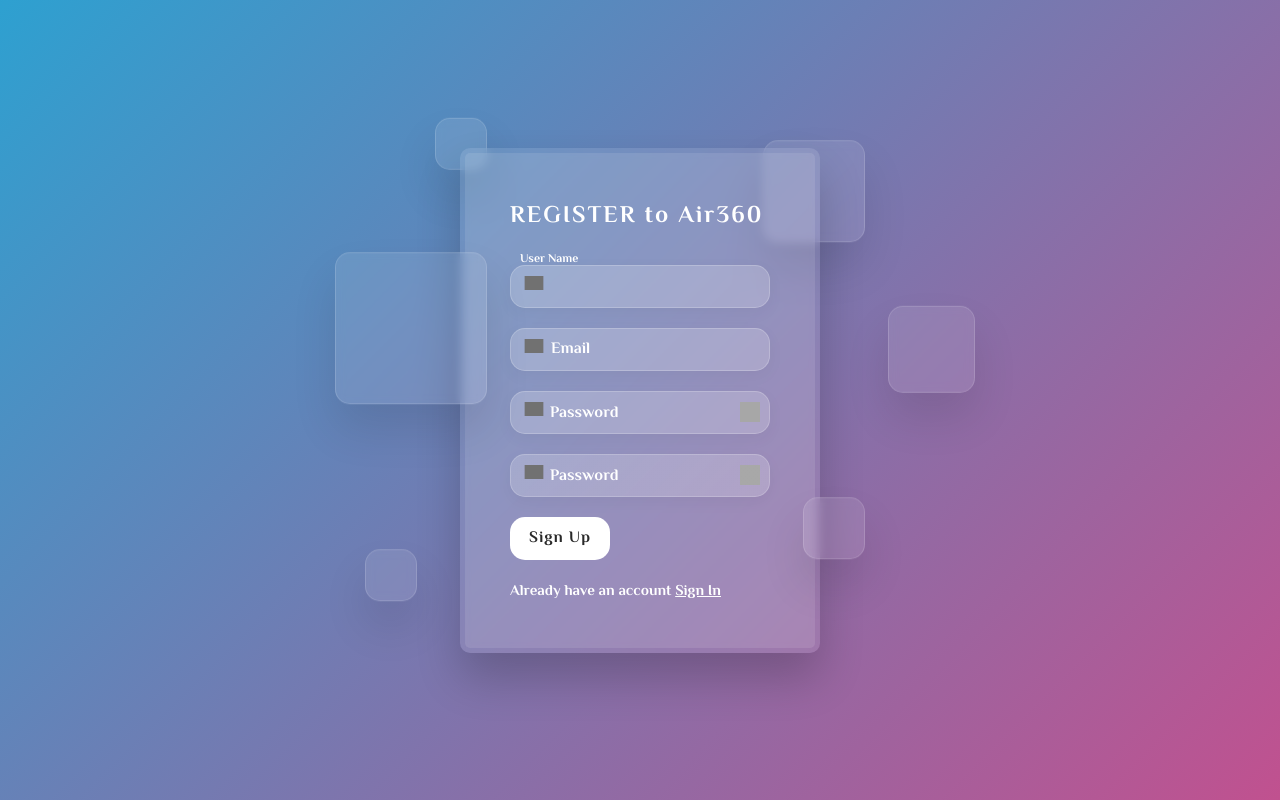
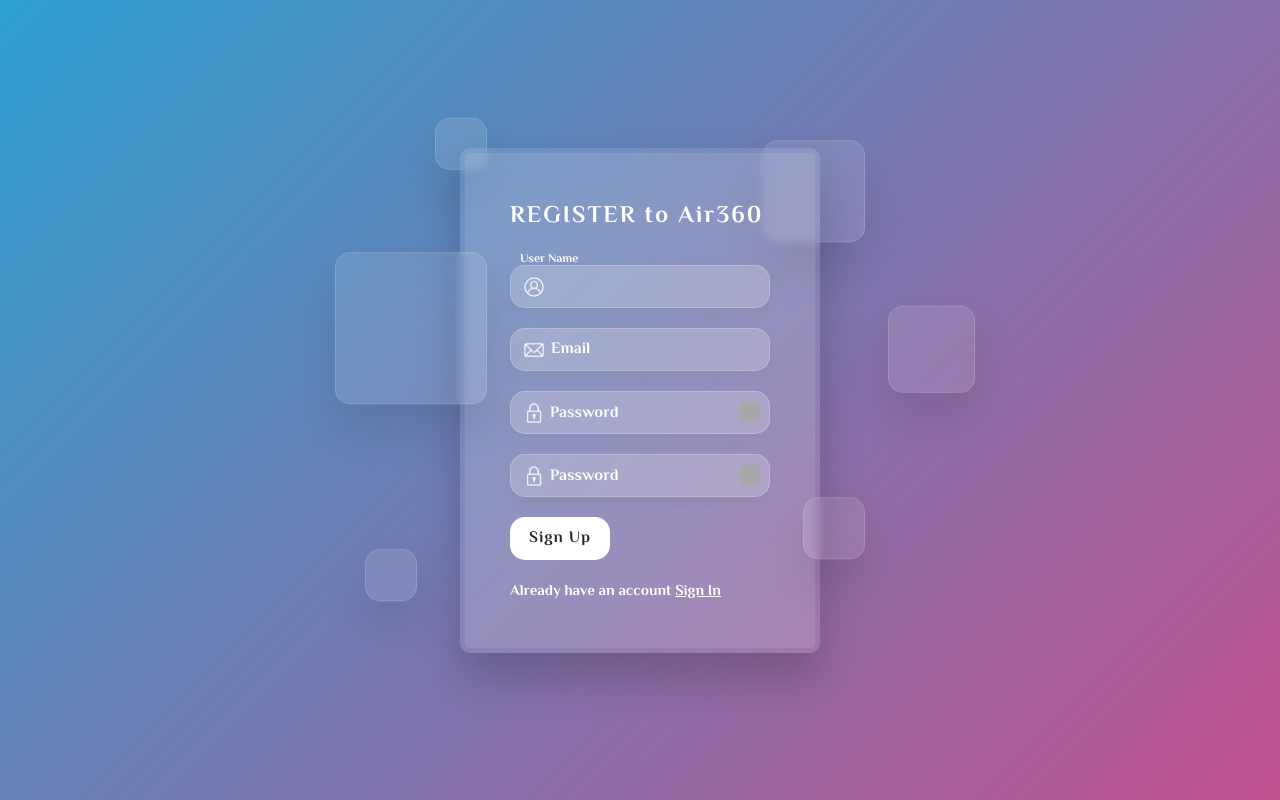
Before and after one commit to risfat/Air360-The_Ultimate_News-Feed, a Django app: page /register/ in a window 1280 px wide. Run offline with Django 3.2, Linux system fonts and the light colour scheme; parts of the project's set-up code (start-up, migrations or seed data) failed here and were passed over; grey boxes are pictures that could not be loaded.

Commit message:
Minor Bug Fixed & Module Updated

```diff
--- a/Air360/settings.py
+++ b/Air360/settings.py
@@ -146,5 +146,5 @@
 EMAIL_HOST = "smtp.gmail.com"
 EMAIL_PORT = 587
 EMAIL_HOST_USER = 'risfat.core@gmail.com'
-EMAIL_HOST_PASSWORD = "uqvsvoujtigcbjviu"
+EMAIL_HOST_PASSWORD = "cqnptpjgsocbhohp"
 DEFAULT_FROM_EMAIL = 'Air360 <risfat.core@gmail.com>'
--- a/users/templates/login.html
+++ b/users/templates/login.html
@@ -44,13 +44,13 @@
         <div class="inputBx">
           <input type="text" name="username" required="required">
           <span>Login</span>
-          <img src="https://www.flaticon.com/svg/static/icons/svg/709/709699.svg" alt="user">
+          <img src="{% static 'images/user.png' %}" alt="user">
         </div>
         <div class="inputBx password">
           <input id="password-input" type="password" name="password" required="required">
           <span>Password</span>
           <a href="#" class="password-control" onclick="return show_hide_password(this);"></a>
-          <img src="https://www.flaticon.com/svg/static/icons/svg/1828/1828471.svg" alt="lock">
+          <img src="{% static 'images/padlock.png' %}" alt="lock">
         </div>
         <label class="remember"><input type="checkbox">
           Remember</label>
--- a/users/templates/register.html
+++ b/users/templates/register.html
@@ -34,14 +34,14 @@
 {#          <input type="text" required="required">#}
             {{ form.username }}
           <span>User Name</span>
-          <img src="https://www.flaticon.com/svg/static/icons/svg/709/709699.svg" alt="user">
+          <img src="{% static 'images/user.png' %}" alt="user">
         </div>
 
           <div class="inputBx">
 {#          <input type="email" required="required">#}
               {{ form.email }}
 {#          <span>Email</span>#}
-          <img src="https://www.flaticon.com/svg/static/icons/svg/709/709699.svg" alt="email">
+          <img src="{% static 'images/email.png' %}" alt="email">
         </div>
 
         <div class="inputBx password">
@@ -49,7 +49,7 @@
             {{ form.password1 }}
           <span>Password</span>
           <a href="#" class="password-control" onclick="return show_hide_password(this);"></a>
-          <img src="https://www.flaticon.com/svg/static/icons/svg/1828/1828471.svg" alt="lock">
+          <img src="{% static 'images/padlock.png' %}" alt="lock">
         </div>
 
            <div class="inputBx password">
@@ -57,7 +57,7 @@
                {{ form.password2 }}
           <span>Password</span>
           <a href="#" class="password-control" onclick="return show_hide_password(this);"></a>
-          <img src="https://www.flaticon.com/svg/static/icons/svg/1828/1828471.svg" alt="lock">
+          <img src="{% static 'images/padlock.png' %}" alt="lock">
         </div>
 
 
```
Also changed, not shown: requirements.txt (added, +8 -0 lines), db.sqlite3, news/static/images/email.png (added), news/static/images/padlock.png (added), news/static/images/user.png (added).
